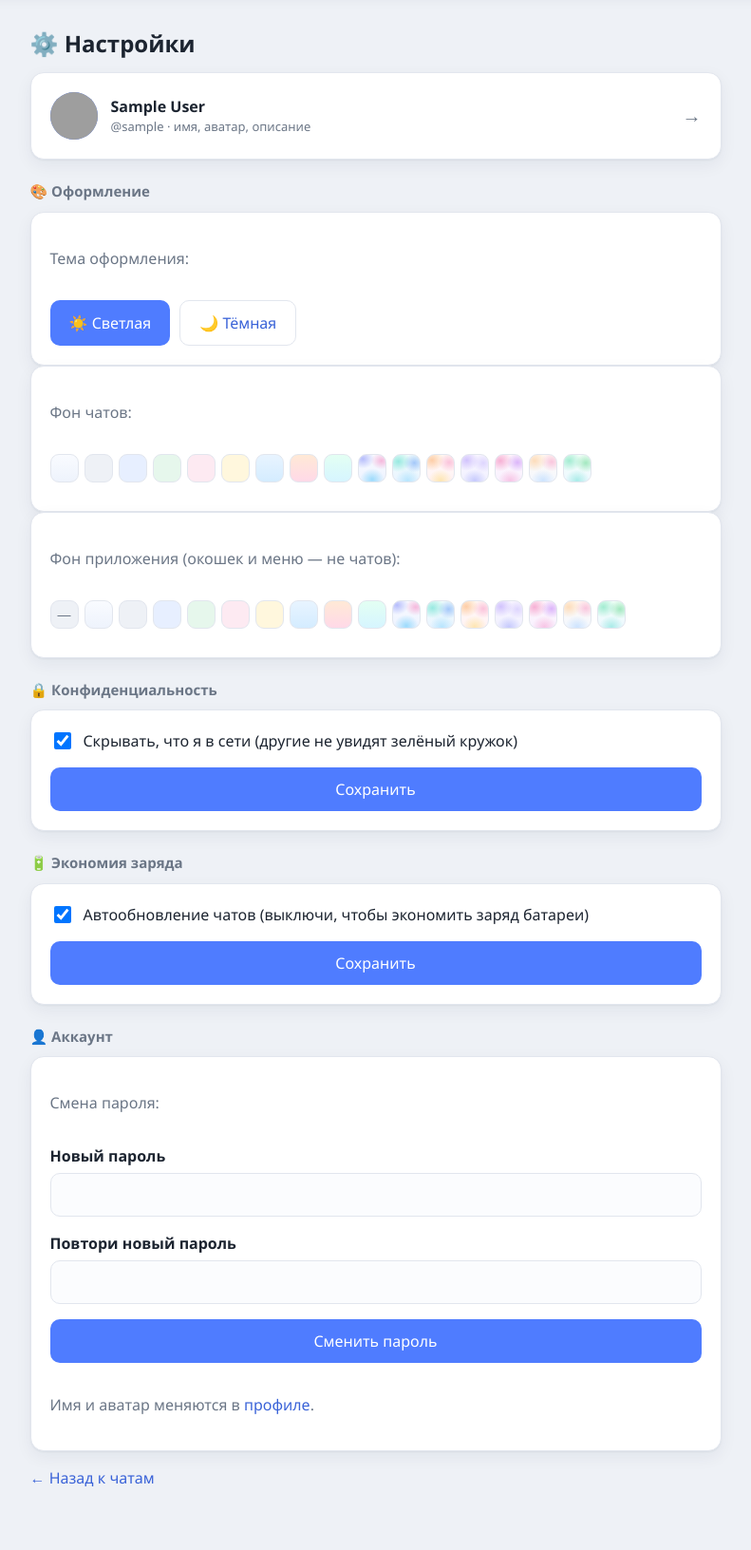
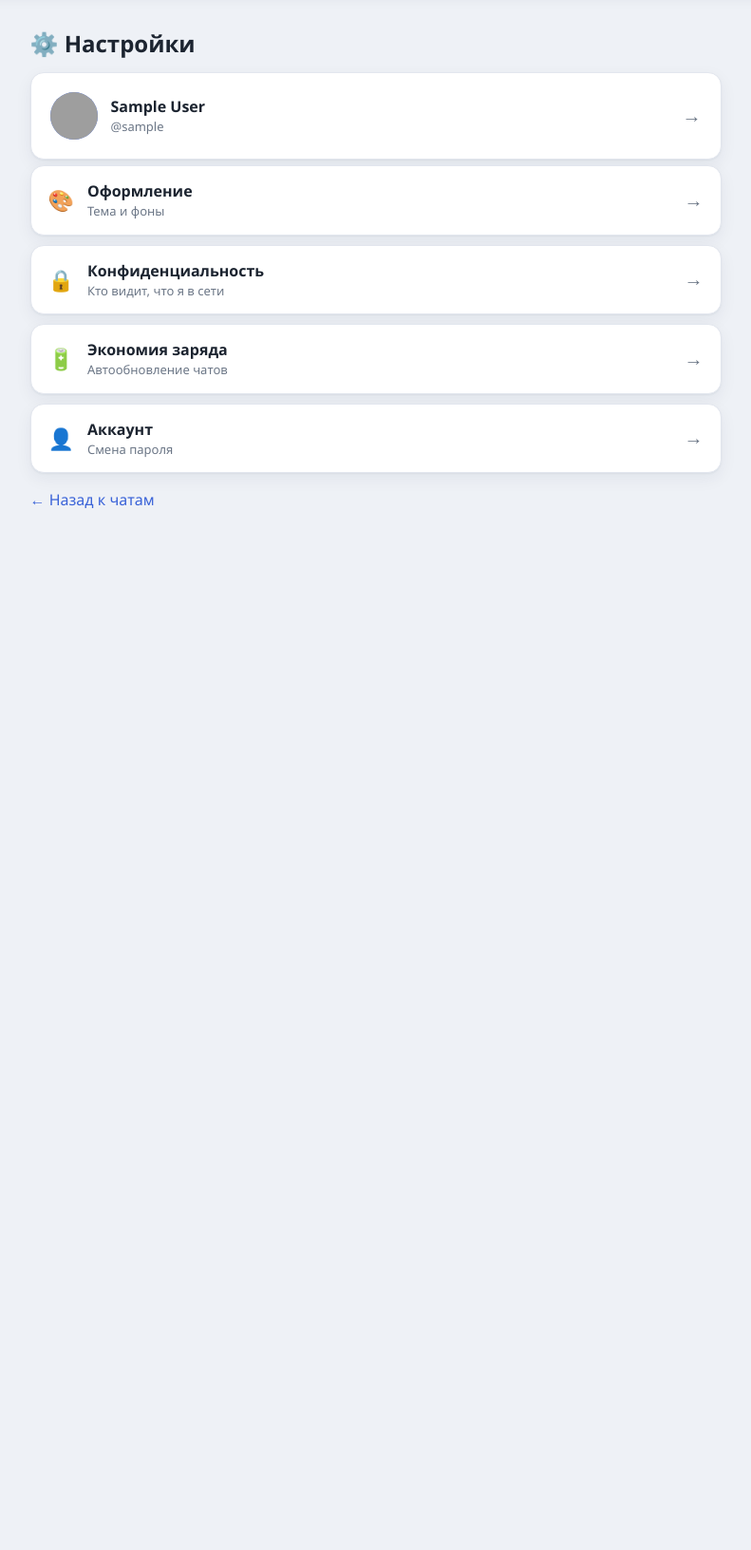
Before and after one commit to D1aBet14ek/messenger, a Flask app: page /settings in a window 1280 px wide. Shown: the part 62-1694 px from the top of the page at 95% size, without its empty margins (237-1028 px from the left). After the commit the page ends 597 px from the top, so only its background shows below. Run offline with Flask 3, Linux system fonts and the light colour scheme; the visitor is signed in with stand-in values (Sample User, id 1); tables that the repository leaves empty hold one stand-in row (values such as "Sample post"); grey boxes are pictures that could not be loaded.

Commit message:
Settings: sections are buttons opening separate screens (appearance, privacy, power, account)

```diff
--- a/app.py
+++ b/app.py
@@ -815,7 +815,7 @@ def settings_background():
         )
         conn.commit()
         flash("Фон чата сохранён.")
-    return redirect(url_for("settings"))
+    return redirect(url_for("settings_appearance"))
 
 
 @app.route("/settings/theme", methods=["POST"])
@@ -833,7 +833,7 @@ def settings_theme():
         )
         conn.commit()
         flash("Тема изменена.")
-    return redirect(url_for("settings"))
+    return redirect(url_for("settings_appearance"))
 
 
 @app.route("/settings/appbg", methods=["POST"])
@@ -853,68 +853,108 @@ def settings_appbg():
         )
         conn.commit()
         flash("Фон приложения сохранён.")
-    return redirect(url_for("settings"))
-
-
-@app.route("/settings/password", methods=["POST"])
-def settings_password():
-    """Смена пароля (перенесено из профиля в настройки)."""
-    r = not_logged_in_redirect()
-    if r:
-        return r
-    me = current_user()
-    password = request.form.get("password", "")
-    password2 = request.form.get("password2", "")
-    if len(password) < 6:
-        flash("Пароль: минимум 6 символов.")
-    elif password != password2:
-        flash("Пароли не совпадают.")
-    else:
-        conn = get_conn()
+    return redirect(url_for("settings_appearance"))
+
+
+@app.route("/settings/appearance")
+def settings_appearance():
+    """Экран «Оформление»: тема и фоны."""
+    r = not_logged_in_redirect()
+    if r:
+        return r
+    me = current_user()
+    conn = get_conn()
+    user = conn.execute(
+        select(users_table).where(users_table.c.id == me["id"])
+    ).mappings().first()
+    return render_template(
+        "settings_appearance.html",
+        user=user,
+        backgrounds=BACKGROUNDS,
+        background=me["background"] or "default",
+    )
+
+
+@app.route("/settings/account", methods=["GET", "POST"])
+def settings_account():
+    """Экран «Аккаунт»: смена пароля."""
+    r = not_logged_in_redirect()
+    if r:
+        return r
+    me = current_user()
+    conn = get_conn()
+    user = conn.execute(
+        select(users_table).where(users_table.c.id == me["id"])
+    ).mappings().first()
+
+    if request.method == "POST":
+        password = request.form.get("password", "")
+        password2 = request.form.get("password2", "")
+        if len(password) < 6:
+            flash("Пароль: минимум 6 символов.")
+        elif password != password2:
+            flash("Пароли не совпадают.")
+        else:
+            conn.execute(
+                update(users_table)
+                .where(users_table.c.id == me["id"])
+                .values(password_hash=generate_password_hash(password))
+            )
+            conn.commit()
+            flash("Пароль изменён. 🔐")
+        return redirect(url_for("settings_account"))
+
+    return render_template("settings_account.html", user=user)
+
+
+@app.route("/settings/privacy", methods=["GET", "POST"])
+def settings_privacy():
+    """Экран «Конфиденциальность»: скрывать, что я в сети."""
+    r = not_logged_in_redirect()
+    if r:
+        return r
+    me = current_user()
+    conn = get_conn()
+    user = conn.execute(
+        select(users_table).where(users_table.c.id == me["id"])
+    ).mappings().first()
+
+    if request.method == "POST":
         conn.execute(
             update(users_table)
             .where(users_table.c.id == me["id"])
-            .values(password_hash=generate_password_hash(password))
+            .values(hide_online=1 if request.form.get("hide_online") else 0)
         )
         conn.commit()
-        flash("Пароль изменён. 🔐")
-    return redirect(url_for("settings"))
-
-
-@app.route("/settings/privacy", methods=["POST"])
-def settings_privacy():
-    """Конфиденциальность: скрывать, что я в сети."""
-    r = not_logged_in_redirect()
-    if r:
-        return r
-    me = current_user()
-    conn = get_conn()
-    conn.execute(
-        update(users_table)
-        .where(users_table.c.id == me["id"])
-        .values(hide_online=1 if request.form.get("hide_online") else 0)
-    )
-    conn.commit()
-    flash("Настройка конфиденциальности сохранена. 🔒")
-    return redirect(url_for("settings"))
-
-
-@app.route("/settings/autorefresh", methods=["POST"])
-def settings_autorefresh():
-    """Экономия заряда: включать/выключать автообновление чатов."""
-    r = not_logged_in_redirect()
-    if r:
-        return r
-    me = current_user()
-    conn = get_conn()
-    conn.execute(
-        update(users_table)
-        .where(users_table.c.id == me["id"])
-        .values(auto_refresh=1 if request.form.get("auto_refresh") else 0)
-    )
-    conn.commit()
-    flash("Настройка автообновления сохранена. 🔋")
-    return redirect(url_for("settings"))
+        flash("Настройка сохранена. 🔒")
+        return redirect(url_for("settings_privacy"))
+
+    return render_template("settings_privacy.html", user=user)
+
+
+@app.route("/settings/power", methods=["GET", "POST"])
+def settings_power():
+    """Экран «Экономия заряда»: автообновление чатов."""
+    r = not_logged_in_redirect()
+    if r:
+        return r
+    me = current_user()
+    conn = get_conn()
+    user = conn.execute(
+        select(users_table).where(users_table.c.id == me["id"])
+    ).mappings().first()
+
+    if request.method == "POST":
+        conn.execute(
+            update(users_table)
+            .where(users_table.c.id == me["id"])
+            .values(auto_refresh=1 if request.form.get("auto_refresh") else 0)
+        )
+        conn.commit()
+        flash("Настройка сохранена. 🔋")
+        return redirect(url_for("settings_power"))
+
+    return render_template("settings_power.html", user=user)
 
 
 @app.route("/avatar/<int:user_id>")
--- a/static/style.css
+++ b/static/style.css
@@ -257,6 +257,22 @@ hr { border: 0; border-top: 1px solid var(--line); margin: 4px 0; }
   color: var(--muted);
   margin: 22px 0 10px;
 }
+
+/* Настройки: список разделов-кнопок */
+.settings-menu { list-style: none; margin: 0; padding: 0; display: flex; flex-direction: column; gap: 10px; }
+.settings-row {
+  display: flex;
+  align-items: center;
+  gap: 14px;
+  background: var(--card);
+  border: 1px solid var(--line);
+  border-radius: 14px;
+  padding: 14px 18px;
+  color: var(--ink);
+  box-shadow: var(--shadow);
+}
+.settings-row:hover { text-decoration: none; border-color: var(--brand); }
+.sicon { font-size: 22px; }
 
 /* Пустая область справа, когда чат ещё не выбран */
 .empty-state {
--- a/templates/settings.html
+++ b/templates/settings.html
@@ -4,7 +4,7 @@
 {% block content %}
 <h1>⚙️ Настройки</h1>
 
-{# Ссылка на профиль (кто ты) #}
+{# Кто ты — ссылка на профиль #}
 <a class="card me-link" href="{{ url_for('profile') }}">
   {% if user['avatar'] %}
     <img class="avatar img" src="{{ url_for('avatar', user_id=user['id']) }}" alt="">
@@ -13,85 +13,60 @@
   {% endif %}
   <span class="ptext">
     <span class="pname">{{ user['display_name'] }}</span>
-    <span class="plogin">@{{ user['username'] }} · имя, аватар, описание</span>
+    <span class="plogin">@{{ user['username'] }}</span>
   </span>
   <span class="parrow">→</span>
 </a>
 
-<h2 class="settings-section">🎨 Оформление</h2>
-
-<form method="post" action="{{ url_for('settings_theme') }}" class="card">
-  <p class="muted">Тема оформления:</p>
-  <div class="theme-row">
-    <button class="btn{% if (user['theme'] or 'light') == 'dark' %} ghost{% endif %}"
-            type="submit" name="theme" value="light">☀️ Светлая</button>
-    <button class="btn{% if (user['theme'] or 'light') != 'dark' %} ghost{% endif %}"
-            type="submit" name="theme" value="dark">🌙 Тёмная</button>
-  </div>
-</form>
-
-<form method="post" action="{{ url_for('settings_background') }}" class="card">
-  <p class="muted">Фон чатов:</p>
-  <div class="bg-bar">
-    {% for b in backgrounds %}
-      <button class="bg-swatch bg-{{ b }}" type="submit" name="set_bg" value="{{ b }}"
-              title="Выбрать фон"></button>
-    {% endfor %}
-  </div>
-</form>
-
-<form method="post" action="{{ url_for('settings_appbg') }}" class="card">
-  <p class="muted">Фон приложения (окошек и меню — не чатов):</p>
-  <div class="bg-bar">
-    <button class="bg-swatch standard" type="submit" name="app_bg" value=""
-            title="Стандартный">—</button>
-    {% for b in backgrounds %}
-      <button class="bg-swatch bg-{{ b }}" type="submit" name="app_bg" value="{{ b }}"
-              title="Выбрать фон"></button>
-    {% endfor %}
-  </div>
-</form>
-
-<h2 class="settings-section">🔒 Конфиденциальность</h2>
-<form method="post" action="{{ url_for('settings_privacy') }}" class="card">
-  <label class="checkline">
-    <input type="checkbox" name="hide_online" value="1" {% if user['hide_online'] %}checked{% endif %}>
-    <span>Скрывать, что я в сети (другие не увидят зелёный кружок)</span>
-  </label>
-  <button class="btn" type="submit">Сохранить</button>
-</form>
-
-<h2 class="settings-section">🔋 Экономия заряда</h2>
-<form method="post" action="{{ url_for('settings_autorefresh') }}" class="card">
-  <label class="checkline">
-    <input type="checkbox" name="auto_refresh" value="1"
-           {% if user['auto_refresh'] is none or user['auto_refresh'] %}checked{% endif %}>
-    <span>Автообновление чатов (выключи, чтобы экономить заряд батареи)</span>
-  </label>
-  <button class="btn" type="submit">Сохранить</button>
-</form>
-
-<h2 class="settings-section">👤 Аккаунт</h2>
-<form method="post" action="{{ url_for('settings_password') }}" class="card">
-  <p class="muted">Смена пароля:</p>
-  <label>Новый пароль
-    <input name="password" type="password" autocomplete="new-password">
-  </label>
-  <label>Повтори новый пароль
-    <input name="password2" type="password" autocomplete="new-password">
-  </label>
-  <button class="btn" type="submit">Сменить пароль</button>
-  <p class="muted">Имя и аватар меняются в <a href="{{ url_for('profile') }}">профиле</a>.</p>
-</form>
+{# Разделы — кнопки, по нажатию открывается экран с настройками #}
+<ul class="settings-menu">
+  <li>
+    <a class="settings-row" href="{{ url_for('settings_appearance') }}">
+      <span class="sicon">🎨</span>
+      <span class="ptext">
+        <span class="pname">Оформление</span>
+        <span class="plogin">Тема и фоны</span>
+      </span>
+      <span class="parrow">→</span>
+    </a>
+  </li>
+  <li>
+    <a class="settings-row" href="{{ url_for('settings_privacy') }}">
+      <span class="sicon">🔒</span>
+      <span class="ptext">
+        <span class="pname">Конфиденциальность</span>
+        <span class="plogin">Кто видит, что я в сети</span>
+      </span>
+      <span class="parrow">→</span>
+    </a>
+  </li>
+  <li>
+    <a class="settings-row" href="{{ url_for('settings_power') }}">
+      <span class="sicon">🔋</span>
+      <span class="ptext">
+        <span class="pname">Экономия заряда</span>
+        <span class="plogin">Автообновление чатов</span>
+      </span>
+      <span class="parrow">→</span>
+    </a>
+  </li>
+  <li>
+    <a class="settings-row" href="{{ url_for('settings_account') }}">
+      <span class="sicon">👤</span>
+      <span class="ptext">
+        <span class="pname">Аккаунт</span>
+        <span class="plogin">Смена пароля</span>
+      </span>
+      <span class="parrow">→</span>
+    </a>
+  </li>
+</ul>
 
 <p class="muted"><a href="{{ url_for('users') }}">← Назад к чатам</a></p>
 
 <script>
-  // Esc в настройках — вернуться к чатам
   document.addEventListener("keydown", function (e) {
-    if (e.key === "Escape") {
-      window.location.href = "{{ url_for('users') }}";
-    }
+    if (e.key === "Escape") { window.location.href = "{{ url_for('users') }}"; }
   });
 </script>
 {% endblock %}
```
Also changed, not shown: templates/settings_account.html (added, +26 -0 lines), templates/settings_appearance.html (added, +45 -0 lines), templates/settings_power.html (added, +23 -0 lines), templates/settings_privacy.html (added, +22 -0 lines).
